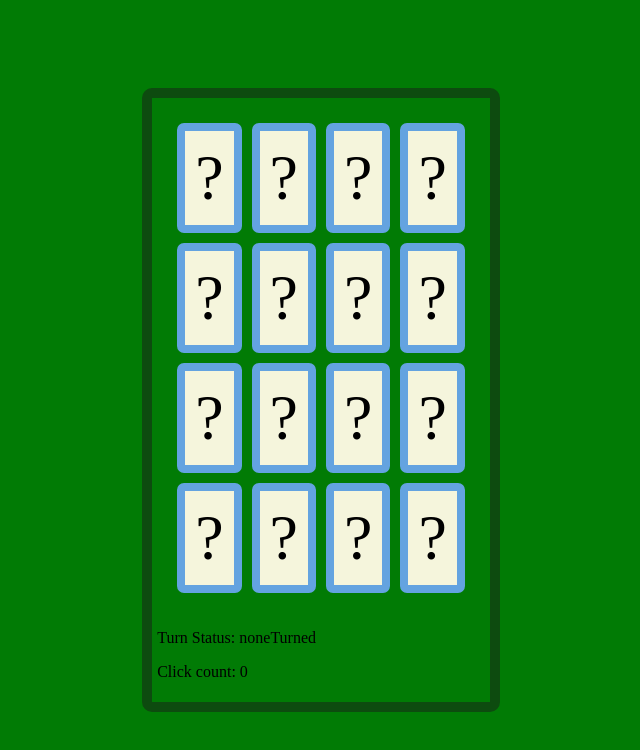
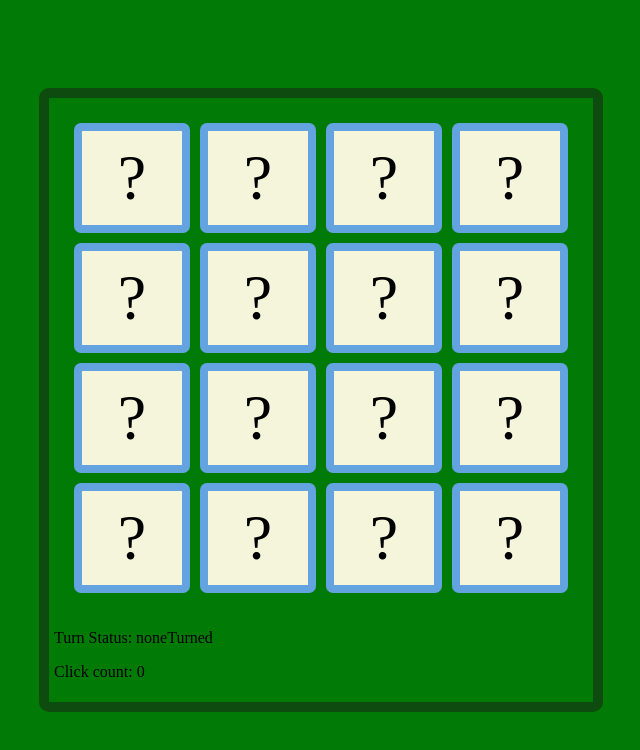
Before and after one commit to AR-47/matching-pairs-react, a React (Vite) app: page / in a window 1280 px wide. Shown: the top 750 px of the page, without its empty margins (319-959 px from the left). Built offline with nearby package versions, Linux system fonts and the light colour scheme.

Commit message:
edited styles

```diff
--- a/src/components/CardView.css
+++ b/src/components/CardView.css
@@ -4,4 +4,5 @@
     border: 8px solid rgb(99, 163, 224);
     border-radius: 7px;
     padding: 10px;
+    min-width: 80px;
 }
```
